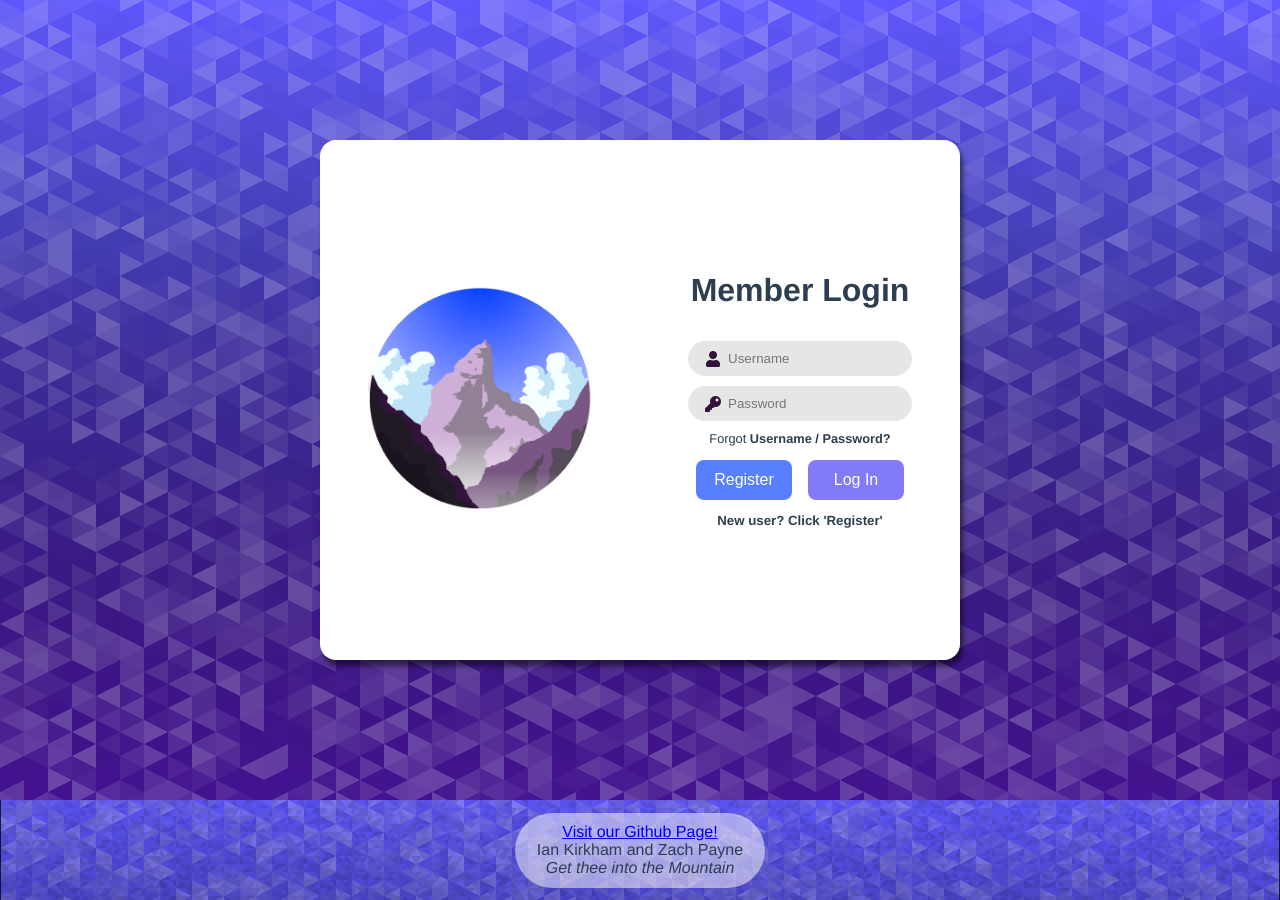
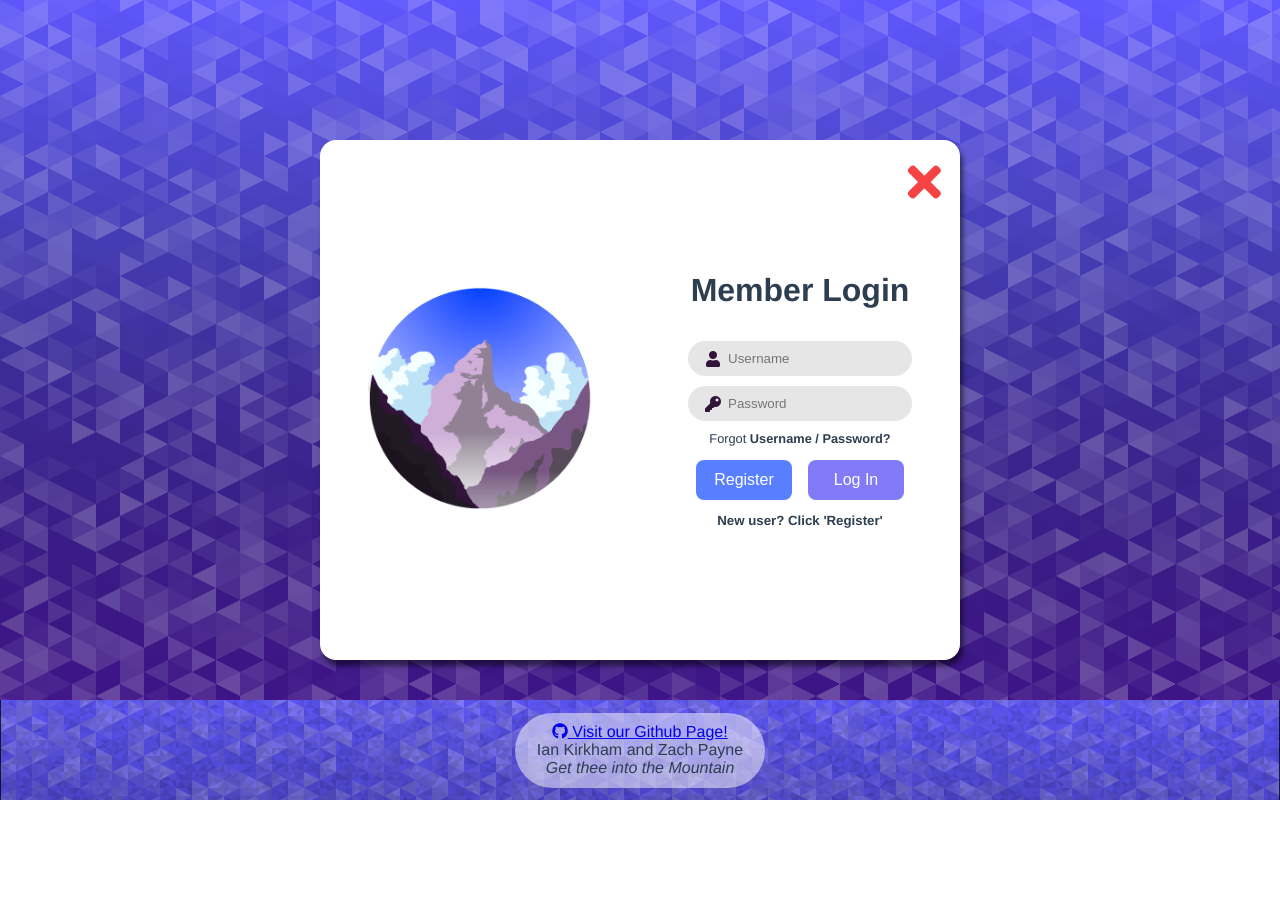
Before and after one commit to IanKirkham/creativeproject4, a Vue app in the folder front-end/: page /login in a window 1280 px wide. After the commit the page ends 800 px from the top, so only its background shows below. Built offline with nearby package versions, Linux system fonts and the light colour scheme.

Commit message:
Added return to home button to login page

```diff
--- a/front-end/public/index.html
+++ b/front-end/public/index.html
@@ -6,7 +6,7 @@
     <meta name="viewport" content="width=device-width,initial-scale=1.0">
     <link rel="icon" href="/The_Mountain.png">
     <link rel="stylesheet" href="https://cdnjs.cloudflare.com/ajax/libs/font-awesome/5.12.1/css/all.min.css" integrity="sha256-mmgLkCYLUQbXn0B1SRqzHar6dCnv9oZFPEC1g1cwlkk=" crossorigin="anonymous" />
-    <title><%= htmlWebpackPlugin.options.title %></title>
+    <title>The Mountain</title>
   </head>
   <body>
     <noscript>
--- a/front-end/src/App.vue
+++ b/front-end/src/App.vue
@@ -45,7 +45,7 @@
     <router-view/>
     <div class="footer-container">
       <div class="footer">
-        <a href="https://github.com/IanKirkham/creativeproject4">Visit our Github Page!</a>
+        <a href="https://github.com/IanKirkham/creativeproject4"><i class="fab fa-github"></i> Visit our Github Page!</a>
         <p>Ian Kirkham and Zach Payne</p>
         <p><em>Get thee into the Mountain</em></p>
       </div>
@@ -149,7 +149,9 @@ hr {
   display: flex;
   justify-content: center;
   align-items: center;
-  bottom: 0px;
+  position: fixed;
+  bottom: 0;
+  width: 100%;
   margin-bottom: 0px;
   margin-top: auto;
   overflow: hidden;
--- a/front-end/src/views/Login.vue
+++ b/front-end/src/views/Login.vue
@@ -1,6 +1,8 @@
 <template>
   <div class="login">
     <div class="login-container">
+      <router-link to="/" class="close-btn"><i class="fas fa-times"></i></router-link>
+      <div class="close-text">Home</div>
       <div class="main-icon">
         <img src="/The_Mountain.png">
       </div>
@@ -28,6 +30,9 @@
 </template>
 
 <script>
+
+
+
 </script>
 
 <style scoped>
@@ -50,6 +55,43 @@
   align-items: center;
   justify-content: center;
   box-shadow: 3px 6px 5px rgba(0, 0, 0, 0.5);
+  position: relative;
+}
+
+.close-btn {
+  position: absolute;
+  top: 3%;
+  right: 3%;
+  background-color: transparent;
+  color: #f54242;
+  border: none;
+  font-size: 3em;
+  cursor: pointer;
+}
+
+.close-text {
+  color: #c73636;
+  font-weight: bold;
+  font-size: 1.3em;
+  position: absolute;
+  top: 10%;
+  right: 1.7%;
+  opacity: 0;
+}
+
+.close-btn:hover{
+  color: #c73636;
+}
+
+.close-btn:hover + .close-text {
+  opacity: 1;
+}
+
+.close-btn:active + .close-text {
+  color: #912a2a;
+}
+.close-btn:focus {
+  outline: none;
 }
 
 .main-icon {
@@ -115,6 +157,10 @@ p {
   text-decoration: none;
   font-weight: bold;
   color: #2C3E50;
+}
+
+.forgot:hover {
+  color: #aaaaaa;
 }
 
 .buttons {
```
